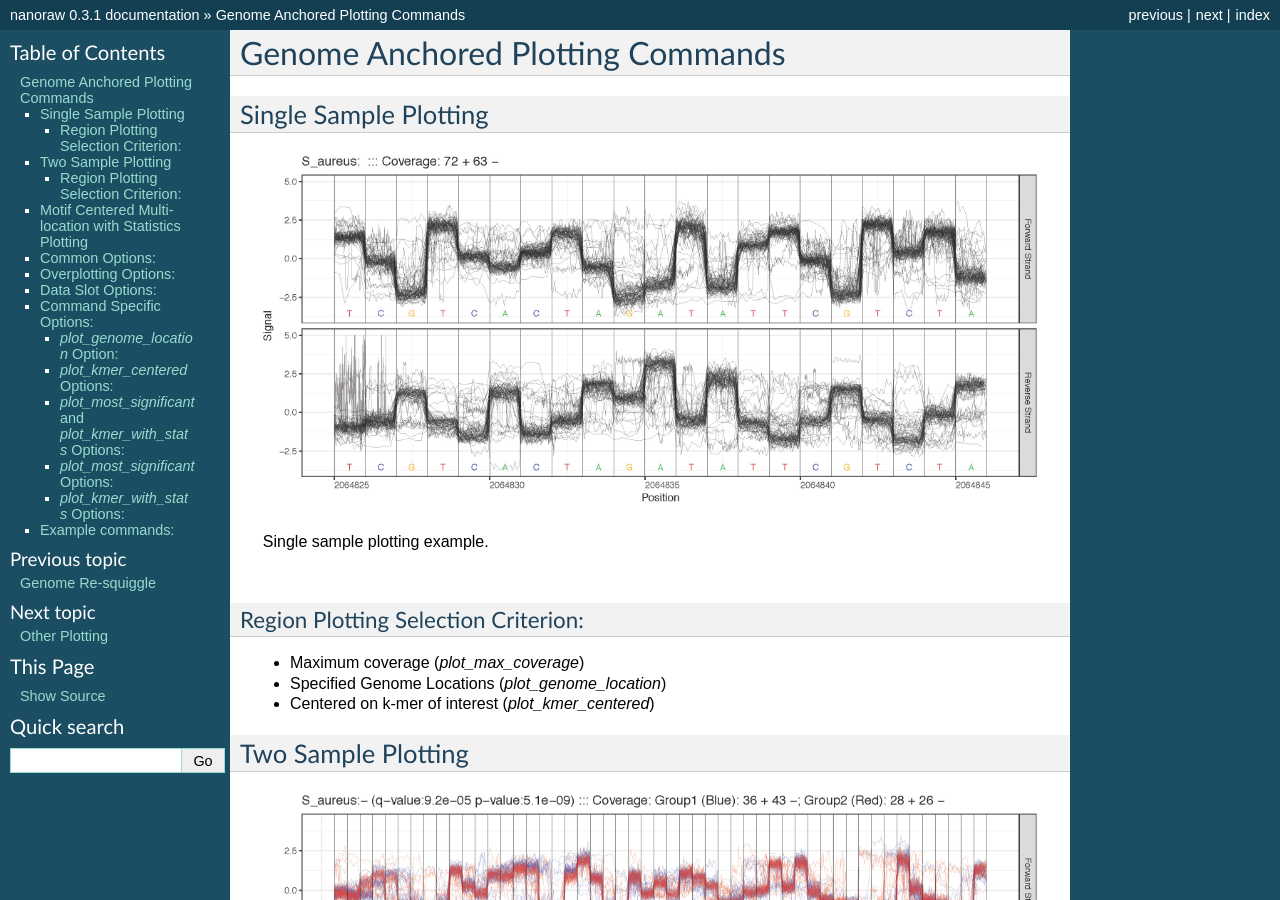
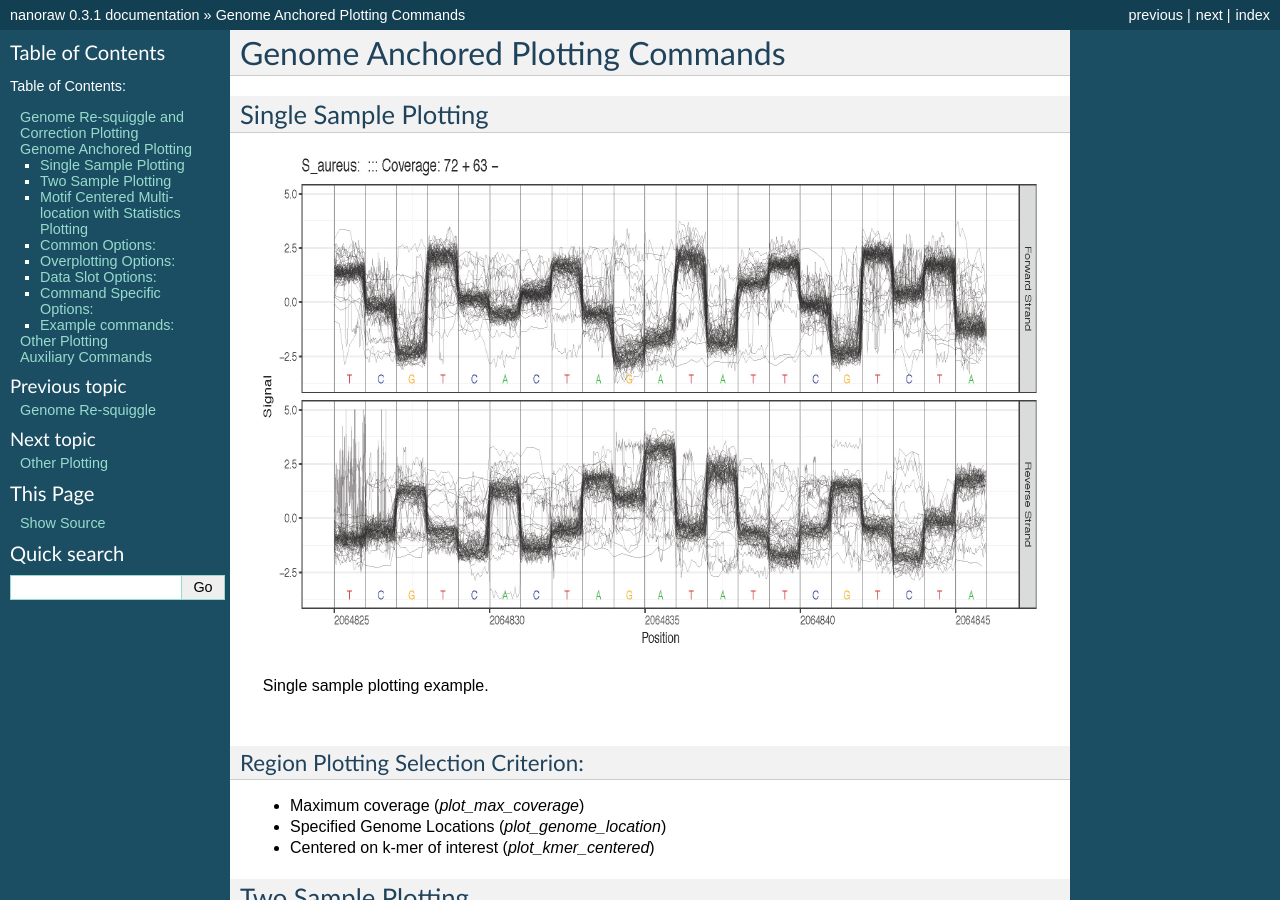
Before and after one commit to marcus1487/nanoraw, a Sphinx documentation site: the page built from docs/genome_plots.rst, in a window 1280 px wide and 900 px high. Built offline with Sphinx 7.4.7, drawn with Linux system fonts in a browser that asks for light colours.

Commit message:
Updated docs including first page and themes.

```diff
--- a/docs/conf.py
+++ b/docs/conf.py
@@ -83,7 +83,7 @@
 # The theme to use for HTML and HTML Help pages.  See the documentation for
 # a list of builtin themes.
 #
-html_theme = 'classic'
+html_theme = 'default'
 
 # Theme options are theme-specific and customize the look and feel of a theme
 # further.  For a list of options available for each theme, see the
@@ -174,3 +174,6 @@
 
 # A list of files that should not be packed into the epub file.
 epub_exclude_files = ['search.html']
+
+
+html_sidebars = { '**': ['globaltoc.html', 'relations.html', 'sourcelink.html', 'searchbox.html'], }
--- a/docs/genome_plots.rst
+++ b/docs/genome_plots.rst
@@ -6,6 +6,7 @@
 
 .. figure::  _images/one_sample_coverage.jpg
    :align:   center
+   :scale: 50%
 
    Single sample plotting example.
 
@@ -23,6 +24,7 @@
 
 .. figure::  _images/two_sample_coverage.jpg
    :align:   center
+   :scale: 50%
 
    Two sample plotting example.
 
@@ -39,6 +41,7 @@
 
 .. figure::  _images/motif_centered.jpg
    :align:   center
+   :scale: 50%
 
    Motif centered plotting with distribution of statistical test surrounding motif.
 
@@ -62,21 +65,25 @@
 
 .. figure::  _images/downsample.jpg
    :align:   center
+   :scale: 50%
 
    Downsample Overplotting example
 
 .. figure::  _images/boxplot.jpg
    :align:   center
+   :scale: 50%
 
    Boxplot Overplotting example
 
 .. figure::  _images/quantile.jpg
    :align:   center
+   :scale: 50%
 
    Quantile Overplotting example
 
 .. figure::  _images/violin.jpg
    :align:   center
+   :scale: 50%
 
    Violin Overplotting example
 
--- a/docs/other_plots.rst
+++ b/docs/other_plots.rst
@@ -8,11 +8,13 @@
 
 .. figure::  _images/kmer_dist.jpg
    :align:   center
+   :scale: 50%
 
    K-mer signal distribution plotting example.
 
 .. figure::  _images/kmer_dist_read.jpg
    :align:   center
+   :scale: 50%
 
    K-mer signal distribution connecting each read example.
 
@@ -24,5 +26,6 @@
 
 .. figure::  _images/cluster.jpg
    :align:   center
+   :scale: 50%
 
    Signal clustering plotting example.
--- a/docs/resquiggle.rst
+++ b/docs/resquiggle.rst
@@ -69,6 +69,7 @@
 
 .. figure::  _images/read_correction.jpg
    :align:   center
+   :scale: 50%
 
    Read correction example plot.
 
@@ -79,5 +80,6 @@
 
 .. figure::  _images/multi_correction.jpg
    :align:   center
+   :scale: 50%
 
    Mutliple read correction example plot.
```
Also changed, not shown: docs/index.rst (+26 -3 lines), docs/_images/methylation_figure.jpg (added), docs/_images/methylation_figure2.jpg (added), docs/_images/signal_correspondence.jpg (added), 1 other file.
